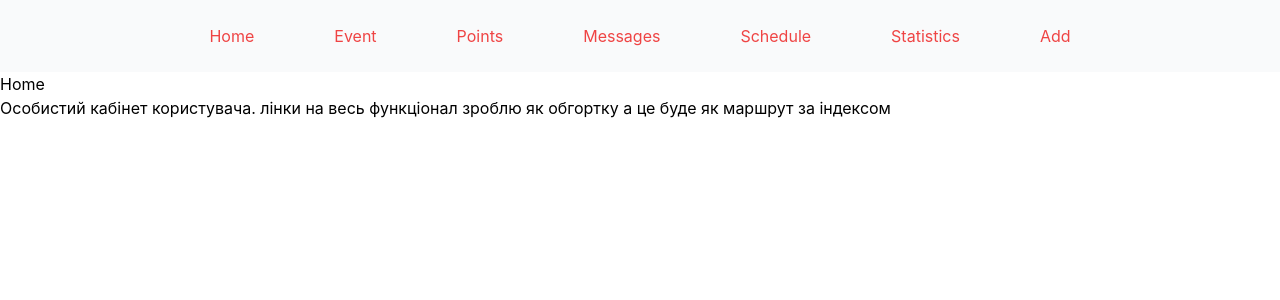
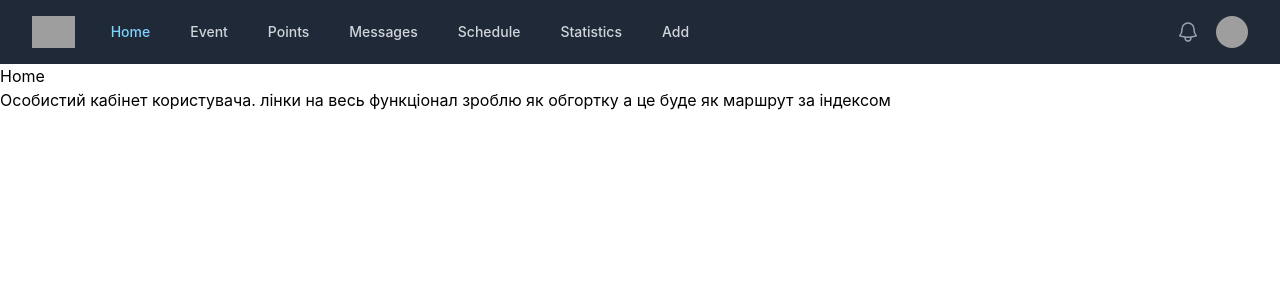
Before and after one commit to SofiiaShevtsova/school-time, a React (Create React App) app: page /admin in a window 1280 px wide. Shown: the top 300 px of the page. Built offline with nearby package versions, Linux system fonts and the light colour scheme; grey boxes are pictures that could not be loaded.

Commit message:
add style for header

```diff
--- a/package.json
+++ b/package.json
@@ -3,6 +3,8 @@
   "version": "0.1.0",
   "private": true,
   "dependencies": {
+    "@headlessui/react": "^1.7.14",
+    "@heroicons/react": "^2.0.17",
     "@testing-library/jest-dom": "^5.16.5",
     "@testing-library/react": "^13.4.0",
     "@testing-library/user-event": "^13.5.0",
--- a/src/components/Navigation/Navigation.jsx
+++ b/src/components/Navigation/Navigation.jsx
@@ -1,19 +1,200 @@
 import { Suspense } from 'react';
-import { Link, Outlet } from 'react-router-dom';
+import { Fragment } from 'react';
+import { Link, Outlet, useLocation } from 'react-router-dom';
+
+import { Disclosure, Menu, Transition } from '@headlessui/react';
+import { Bars3Icon, BellIcon, XMarkIcon } from '@heroicons/react/24/outline';
 
 const Navigation = () => {
+   const { pathname } = useLocation();
    const user = 'admin';
+   const active = pathname.split('/')[2] || `/${user}`;
+
+   function classNames(...classes) {
+      return classes.filter(Boolean).join(' ');
+   }
+
+   const navigation = [
+      { name: 'Home', url: `/${user}` },
+      { name: 'Event', url: 'event' },
+      { name: 'Points', url: 'points' },
+      { name: 'Messages', url: 'messages' },
+      { name: 'Schedule', url: 'schedule' },
+      { name: 'Statistics', url: 'statistics' },
+      { name: 'Add', url: 'add' },
+   ];
    return (
       <>
-         <nav class="flex justify-center bg-gray-50 py-6 gap-20 text-red-500">
-            <Link to={`/${user}`}>Home</Link>
-            <Link to="event">Event</Link>
-            <Link to="points">Points</Link>
-            <Link to="messages">Messages</Link>
-            <Link to="schedule">Schedule</Link>
-            <Link to="statistics">Statistics</Link>
-            <Link to="add">Add</Link>
-         </nav>
+         <Disclosure
+            as="nav"
+            className="bg-gray-800"
+         >
+            {({ open }) => (
+               <>
+                  <div className="mx-auto max-w-7xl px-2 sm:px-6 lg:px-8">
+                     <div className="relative flex h-16 items-center justify-between">
+                        <div className="absolute inset-y-0 left-0 flex items-center sm:hidden">
+                           {/* Mobile menu button*/}
+                           <Disclosure.Button className="inline-flex items-center justify-center rounded-md p-2 text-gray-400 hover:bg-gray-700 hover:text-white focus:outline-none focus:ring-2 focus:ring-inset focus:ring-white">
+                              <span className="sr-only">Open main menu</span>
+                              {open ? (
+                                 <XMarkIcon
+                                    className="block h-6 w-6"
+                                    aria-hidden="true"
+                                 />
+                              ) : (
+                                 <Bars3Icon
+                                    className="block h-6 w-6"
+                                    aria-hidden="true"
+                                 />
+                              )}
+                           </Disclosure.Button>
+                        </div>
+                        <div className="flex flex-1 items-center justify-center sm:items-stretch sm:justify-start">
+                           <div className="flex flex-shrink-0 items-center">
+                              <img
+                                 className="block h-8 w-auto lg:hidden"
+                                 src="https://tailwindui.com/img/logos/mark.svg?color=indigo&shade=500"
+                                 alt="Your Company"
+                              />
+                              <img
+                                 className="hidden h-8 w-auto lg:block"
+                                 src="https://tailwindui.com/img/logos/mark.svg?color=indigo&shade=500"
+                                 alt="Your Company"
+                              />
+                           </div>
+                           <div className="hidden sm:ml-6 sm:block">
+                              <div className="flex space-x-4">
+                                 {navigation.map((item) => (
+                                    <Link
+                                       key={item.name}
+                                       to={item.url}
+                                       className={classNames(
+                                          active === item.url
+                                             ? 'text-sky-300'
+                                             : 'text-gray-300 hover:bg-gray-700 hover:text-white',
+                                          'rounded-md px-3 py-2 text-sm font-medium',
+                                       )}
+                                       aria-current={
+                                          item.current ? 'page' : undefined
+                                       }
+                                    >
+                                       {item.name}
+                                    </Link>
+                                 ))}
+                              </div>
+                           </div>
+                        </div>
+                        <div className="absolute inset-y-0 right-0 flex items-center pr-2 sm:static sm:inset-auto sm:ml-6 sm:pr-0">
+                           <button
+                              type="button"
+                              className="rounded-full bg-gray-800 p-1 text-gray-400 hover:text-white focus:outline-none focus:ring-2 focus:ring-white focus:ring-offset-2 focus:ring-offset-gray-800"
+                           >
+                              <span className="sr-only">
+                                 View notifications
+                              </span>
+                              <BellIcon
+                                 className="h-6 w-6"
+                                 aria-hidden="true"
+                              />
+                           </button>
+
+                           {/* Profile dropdown */}
+                           <Menu
+                              as="div"
+                              className="relative ml-3"
+                           >
+                              <div>
+                                 <Menu.Button className="flex rounded-full bg-gray-800 text-sm focus:outline-none focus:ring-2 focus:ring-white focus:ring-offset-2 focus:ring-offset-gray-800">
+                                    <span className="sr-only">
+                                       Open user menu
+                                    </span>
+                                    <img
+                                       className="h-8 w-8 rounded-full"
+                                       src="https://images.unsplash.com/photo-1472099645785-5658abf4ff4e?ixlib=rb-1.2.1&ixid=eyJhcHBfaWQiOjEyMDd9&auto=format&fit=facearea&facepad=2&w=256&h=256&q=80"
+                                       alt=""
+                                    />
+                                 </Menu.Button>
+                              </div>
+                              <Transition
+                                 as={Fragment}
+                                 enter="transition ease-out duration-100"
+                                 enterFrom="transform opacity-0 scale-95"
+                                 enterTo="transform opacity-100 scale-100"
+                                 leave="transition ease-in duration-75"
+                                 leaveFrom="transform opacity-100 scale-100"
+                                 leaveTo="transform opacity-0 scale-95"
+                              >
+                                 <Menu.Items className="absolute right-0 z-10 mt-2 w-48 origin-top-right rounded-md bg-white py-1 shadow-lg ring-1 ring-black ring-opacity-5 focus:outline-none">
+                                    <Menu.Item>
+                                       {({ active }) => (
+                                          <a
+                                             href="/"
+                                             className={classNames(
+                                                active ? 'bg-gray-100' : '',
+                                                'block px-4 py-2 text-sm text-gray-700',
+                                             )}
+                                          >
+                                             Your Profile
+                                          </a>
+                                       )}
+                                    </Menu.Item>
+                                    <Menu.Item>
+                                       {({ active }) => (
+                                          <a
+                                             href="/"
+                                             className={classNames(
+                                                active ? 'bg-gray-100' : '',
+                                                'block px-4 py-2 text-sm text-gray-700',
+                                             )}
+                                          >
+                                             Settings
+                                          </a>
+                                       )}
+                                    </Menu.Item>
+                                    <Menu.Item>
+                                       {({ active }) => (
+                                          <a
+                                             href="/"
+                                             className={classNames(
+                                                active ? 'bg-gray-100' : '',
+                                                'block px-4 py-2 text-sm text-gray-700',
+                                             )}
+                                          >
+                                             Sign out
+                                          </a>
+                                       )}
+                                    </Menu.Item>
+                                 </Menu.Items>
+                              </Transition>
+                           </Menu>
+                        </div>
+                     </div>
+                  </div>
+
+                  <Disclosure.Panel className="sm:hidden">
+                     <div className="space-y-1 px-2 pb-3 pt-2">
+                        {navigation.map((item) => (
+                           <Disclosure.Button
+                              key={item.name}
+                              as="a"
+                              href={item.href}
+                              className={classNames(
+                                 item.current
+                                    ? 'bg-gray-900 text-white'
+                                    : 'text-gray-300 hover:bg-gray-700 hover:text-white',
+                                 'block rounded-md px-3 py-2 text-base font-medium',
+                              )}
+                              aria-current={item.current ? 'page' : undefined}
+                           >
+                              {item.name}
+                           </Disclosure.Button>
+                        ))}
+                     </div>
+                  </Disclosure.Panel>
+               </>
+            )}
+         </Disclosure>
          <Suspense fallback={<div>Loading...</div>}>
             <Outlet />
          </Suspense>
```
Also changed, not shown: 1 other file (tests, documents, lock files or other folders).
